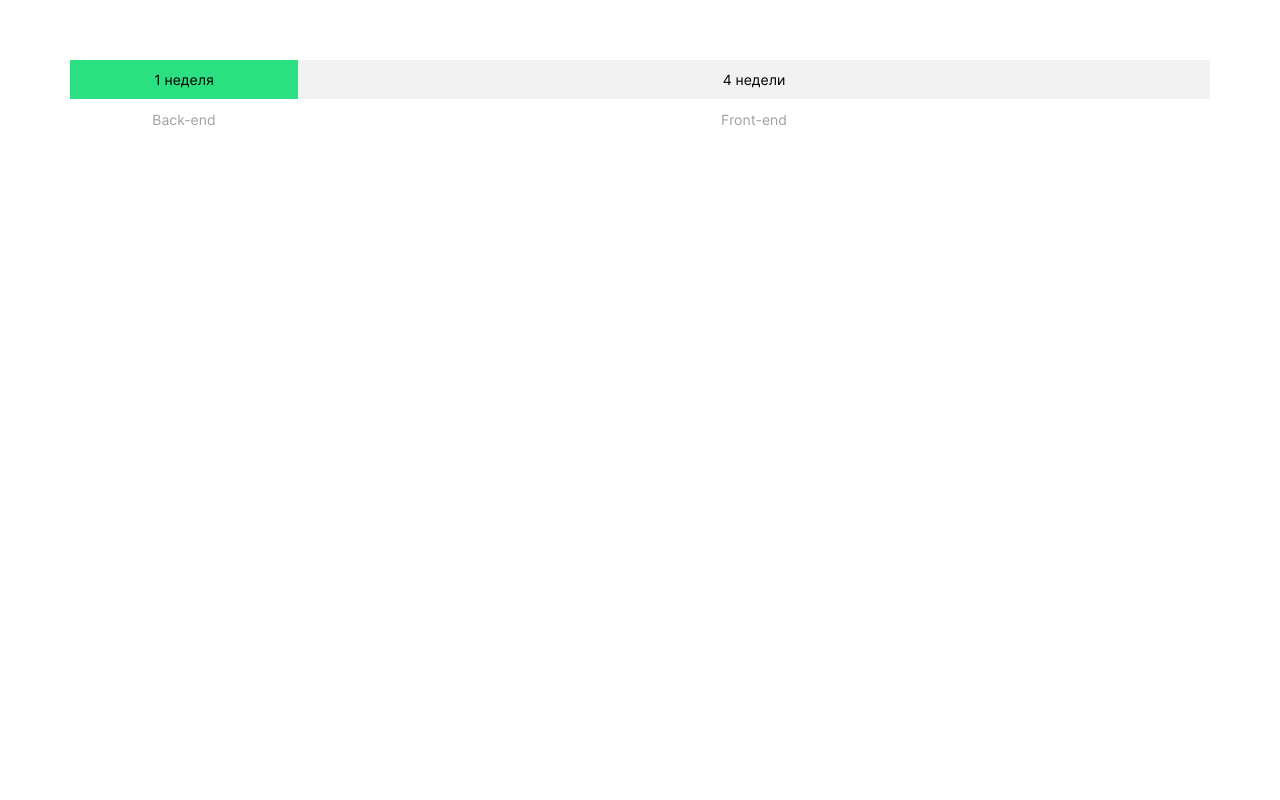
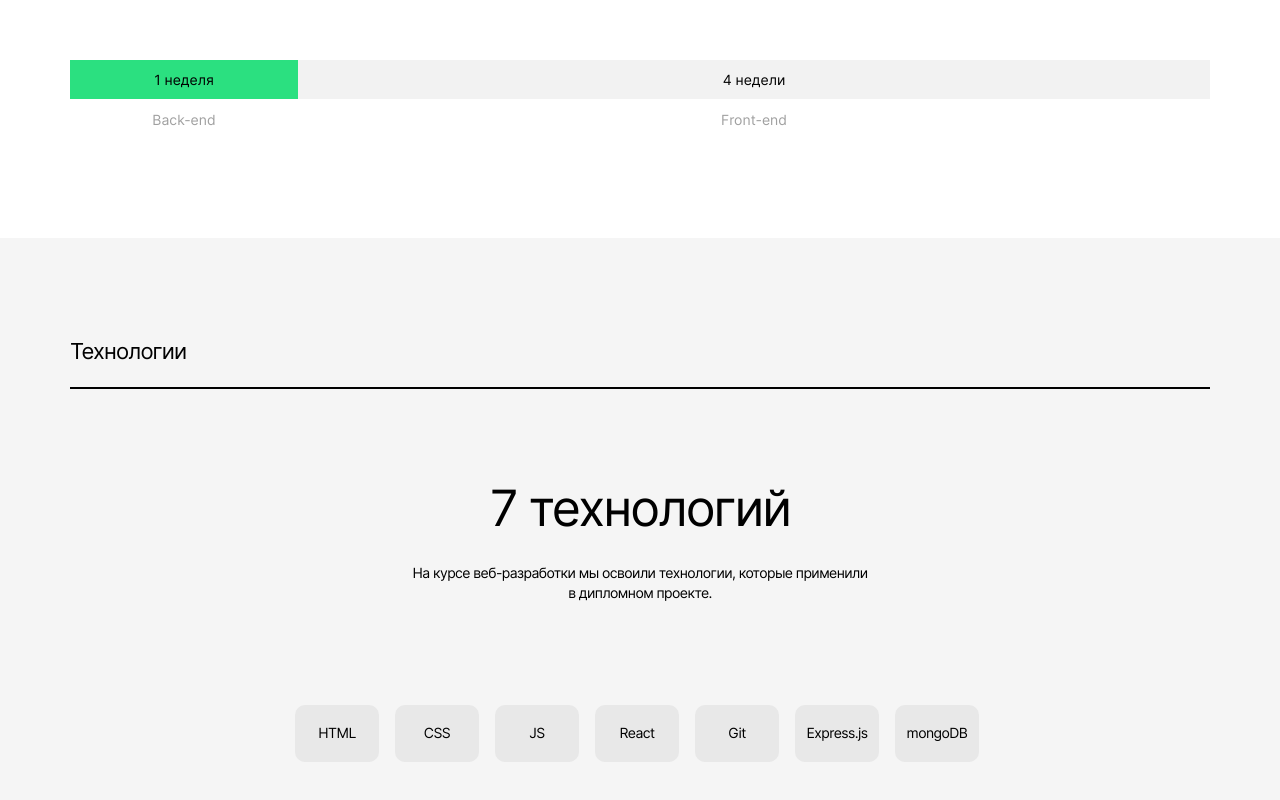
Before and after one commit to katokinawa/movies-explorer-frontend, a React (Create React App) app: page / in a window 1280 px wide. Shown: the part 1018-1818 px from the top of the page. Before the commit the page ends 1256 px from the top, so only its background shows below. Built offline with nearby package versions, Linux system fonts and the light colour scheme.

Commit message:
feat: techs done and fix naming

```diff
--- a/src/components/App/App.css
+++ b/src/components/App/App.css
@@ -26,3 +26,23 @@
   padding: 0;
   color: #fff;
 }
+
+.undertitle-line {
+  width: 284px;
+  margin: 27px 0 21px;
+  border-top: 2px solid #000;
+}
+
+@media screen and (min-width: 767px) {
+  .undertitle-line {
+    width: 668px;
+    margin: 20px 0 70px;
+  }
+}
+
+@media screen and (min-width: 1279px) {
+  .undertitle-line {
+    width: 1140px;
+    margin: 22px 0 70px;
+  }
+}
--- a/src/components/Header/Header.js
+++ b/src/components/Header/Header.js
@@ -4,10 +4,10 @@ function Header() {
   return (
     <header className="header page__header">
       <div className="header__logo"></div>
-      <div class="header__sidebar">
-        <p class="subtitle header__subtitle">Регистрация</p>
+      <div className="header__sidebar">
+        <p className="subtitle header__subtitle">Регистрация</p>
         <div className="header__button">
-          <p class="subtitle header__subtitle_black">Войти</p>
+          <p className="subtitle header__subtitle_black">Войти</p>
         </div>
       </div>
     </header>
--- a/src/components/Main/AboutProject/AboutProject.css
+++ b/src/components/Main/AboutProject/AboutProject.css
@@ -41,26 +41,6 @@
   .about-project__main-title {
     margin: 110px 0 0;
     width: 1140px;
-  }
-}
-
-.undertitle-line {
-  width: 284px;
-  margin: 27px 0 21px;
-  border-top: 2px solid #000;
-}
-
-@media screen and (min-width: 767px) {
-  .undertitle-line {
-    width: 668px;
-    margin: 20px 0 70px;
-  }
-}
-
-@media screen and (min-width: 1279px) {
-  .undertitle-line {
-    width: 1140px;
-    margin: 22px 0 70px;
   }
 }
 
@@ -170,7 +150,7 @@
   }
 }
 
-.about-project__info-block-wrapper {
+.about-project__graphic-wrapper {
   width: 284px;
   display: grid;
   grid-template-columns: 100px 184px;
@@ -181,7 +161,7 @@
 }
 
 @media screen and (min-width: 767px) {
-  .about-project__info-block-wrapper {
+  .about-project__graphic-wrapper {
     width: 668px;
     display: grid;
     grid-template-columns: 140px 528px;
@@ -190,7 +170,7 @@
 }
 
 @media screen and (min-width: 1279px) {
-  .about-project__info-block-wrapper {
+  .about-project__graphic-wrapper {
     width: 1140px;
     display: grid;
     grid-template-columns: 228px 912px;
@@ -211,7 +191,7 @@
   background-color: #f2f2f2;
 }
 
-.about-project__subtitle-info-block {
+.about-project__graphic-text-inner {
   color: #000;
   margin: 11px 0;
   font-weight: 400;
@@ -220,13 +200,13 @@
 }
 
 @media screen and (min-width: 767px) {
-  .about-project__subtitle-info-block {
+  .about-project__graphic-text-inner {
     font-size: 14px;
     line-height: 17px;
   }
 }
 
-.about-project__subtitle-info {
+.about-project__graphic-text {
   place-self: center center;
   color: #a0a0a0;
   font-weight: 400;
@@ -235,7 +215,7 @@
 }
 
 @media screen and (min-width: 767px) {
-  .about-project__subtitle-info {
+  .about-project__graphic-text{
     font-size: 14px;
     line-height: 17px;
   }
--- a/src/components/Main/AboutProject/AboutProject.js
+++ b/src/components/Main/AboutProject/AboutProject.js
@@ -21,11 +21,19 @@ function AboutProject() {
           соблюдать, чтобы успешно защититься.
         </p>
       </div>
-      <div className="about-project__info-block-wrapper">
-        <div className="about-project__graphic-backend"><p className="subtitle about-project__subtitle-info-block">1 неделя</p></div>
-        <p className="subtitle about-project__subtitle-info">Back-end</p>
-        <div className="about-project__graphic-frontend"><p className="subtitle about-project__subtitle-info-block">4 недели</p></div>
-        <p className="subtitle about-project__subtitle-info">Front-end</p>
+      <div className="about-project__graphic-wrapper">
+        <div className="about-project__graphic-backend">
+          <p className="subtitle about-project__graphic-text-inner">
+            1 неделя
+          </p>
+        </div>
+        <p className="subtitle about-project__graphic-text">Back-end</p>
+        <div className="about-project__graphic-frontend">
+          <p className="subtitle about-project__graphic-text-inner">
+            4 недели
+          </p>
+        </div>
+        <p className="subtitle about-project__graphic-text">Front-end</p>
       </div>
     </section>
   );
--- a/src/components/Main/Main.js
+++ b/src/components/Main/Main.js
@@ -1,19 +1,19 @@
 import "./Main.css";
-import Promo from './Promo/Promo'
-import NavTab from './NavTab/NavTab'
-import AboutProject from './AboutProject/AboutProject'
-import Techs from './Techs/Techs'
-import AboutMe from './AboutMe/AboutMe'
-import Portfolio from './Portfolio/Portfolio'
+import Promo from "./Promo/Promo";
+import NavTab from "./NavTab/NavTab";
+import AboutProject from "./AboutProject/AboutProject";
+import Techs from "./Techs/Techs";
+import AboutMe from "./AboutMe/AboutMe";
+import Portfolio from "./Portfolio/Portfolio";
 
 function Main() {
   return (
     <main className="content">
       <Promo />
       <AboutProject />
+      <Techs />
       {/*
       <NavTab />
-    <Techs />
       <AboutMe />
       <Portfolio /> */}
     </main>
--- a/src/components/Main/Techs/Techs.css
+++ b/src/components/Main/Techs/Techs.css
@@ -0,0 +1,144 @@
+.techs {
+  min-height: 651px;
+  background-color: #f5f5f5;
+  display: flex;
+  flex-direction: column;
+  align-items: center;
+}
+
+@media screen and (min-width: 767px) {
+  .techs {
+    min-height: 567px;
+  }
+}
+
+@media screen and (min-width: 1279px) {
+  .techs {
+    min-height: 625px;
+  }
+}
+
+.techs__main-title {
+  margin: 68px 0 0;
+  width: 284px;
+  color: #000;
+  font-weight: 400;
+  font-size: 18px;
+  line-height: 22px;
+  letter-spacing: -0.04em;
+}
+
+@media screen and (min-width: 767px) {
+  .techs__main-title {
+    margin: 90px 0 0;
+    width: 668px;
+    font-size: 22px;
+    line-height: 27px;
+  }
+}
+
+@media screen and (min-width: 1279px) {
+  .techs__main-title {
+    margin: 100px 0 0;
+    width: 1140px;
+  }
+}
+
+.techs__title {
+  margin: 39px 0 24px;
+  color: #000;
+  font-weight: 400;
+  font-size: 30px;
+  line-height: 36px;
+  letter-spacing: -0.04em;
+}
+
+@media screen and (min-width: 767px) {
+  .techs__title {
+    margin: 10px 0 21px;
+    font-size: 50px;
+    line-height: 58px;
+  }
+}
+
+@media screen and (min-width: 1279px) {
+  .techs__title {
+    margin: 20px 0 26px;
+  }
+}
+
+.techs__subtitle {
+  width: 292px;
+  color: #000;
+  font-weight: 400;
+  font-size: 11px;
+  line-height: 16px;
+  text-align: center;
+  letter-spacing: -0.04em;
+}
+
+@media screen and (min-width: 767px) {
+  .techs__subtitle {
+    width: 460px;
+    font-size: 12px;
+    line-height: 18px;
+  }
+}
+
+@media screen and (min-width: 1279px) {
+  .techs__subtitle {
+    font-size: 14px;
+    line-height: 20px;
+  }
+}
+
+.techs__graphic-wrapper {
+  width: 178px;
+  max-height: 315px;
+  margin: 50px 0;
+  display: flex;
+  flex-direction: row;
+  align-items: center;
+  flex-wrap: wrap;
+  gap: 10px;
+}
+
+@media screen and (min-width: 767px) {
+  .techs__graphic-wrapper {
+    width: 648px;
+    margin: 83px 0;
+  }
+}
+
+@media screen and (min-width: 1279px) {
+  .techs__graphic-wrapper {
+    width: 690px;
+    margin: 102px 0;
+    gap: 16px;
+  }
+}
+
+.techs__graphic-text-inner {
+  color: #000;
+  padding: 21px 0;
+  font-weight: 400;
+  font-size: 12px;
+  line-height: 15px;
+  letter-spacing: -0.04em;
+}
+
+@media screen and (min-width: 1279px) {
+  .techs__graphic-text-inner {
+    padding: 19px 0;
+    font-size: 14px;
+    line-height: 17px;
+  }
+}
+
+.techs__graphic {
+  text-align: center;
+  width: 84px;
+  min-height: 57px;
+  background-color: #e8e8e8;
+  border-radius: 10px;
+}
--- a/src/components/Main/Techs/Techs.js
+++ b/src/components/Main/Techs/Techs.js
@@ -0,0 +1,40 @@
+import "./Techs.css";
+
+function Techs() {
+  return (
+    <section className="techs">
+      <h2 className="title techs__main-title">Технологии</h2>
+      <div className="undertitle-line"></div>
+      <h3 className="title techs__title">7 технологий</h3>
+      <p className="subtitle techs__subtitle">
+        На курсе веб-разработки мы освоили технологии, которые применили в
+        дипломном проекте.
+      </p>
+      <div className="techs__graphic-wrapper">
+        <div className="techs__graphic">
+          <p className="subtitle techs__graphic-text-inner">HTML</p>
+        </div>
+        <div className="techs__graphic">
+          <p className="subtitle techs__graphic-text-inner">CSS</p>
+        </div>
+        <div className="techs__graphic">
+          <p className="subtitle techs__graphic-text-inner">JS</p>
+        </div>
+        <div className="techs__graphic">
+          <p className="subtitle techs__graphic-text-inner">React</p>
+        </div>
+        <div className="techs__graphic">
+          <p className="subtitle techs__graphic-text-inner">Git</p>
+        </div>
+        <div className="techs__graphic">
+          <p className="subtitle techs__graphic-text-inner">Express.js</p>
+        </div>
+        <div className="techs__graphic">
+          <p className="subtitle techs__graphic-text-inner">mongoDB</p>
+        </div>
+      </div>
+    </section>
+  );
+}
+
+export default Techs;
```
Lines whose indentation alone changed are shown as unchanged.
